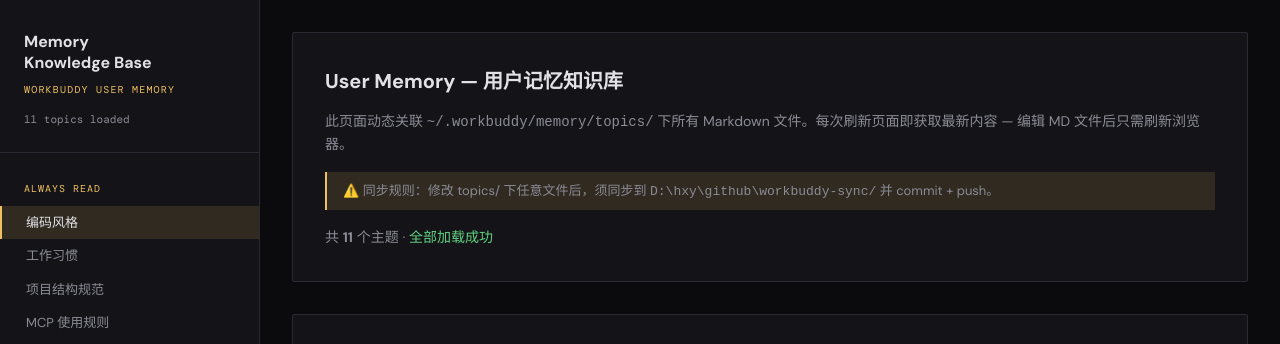
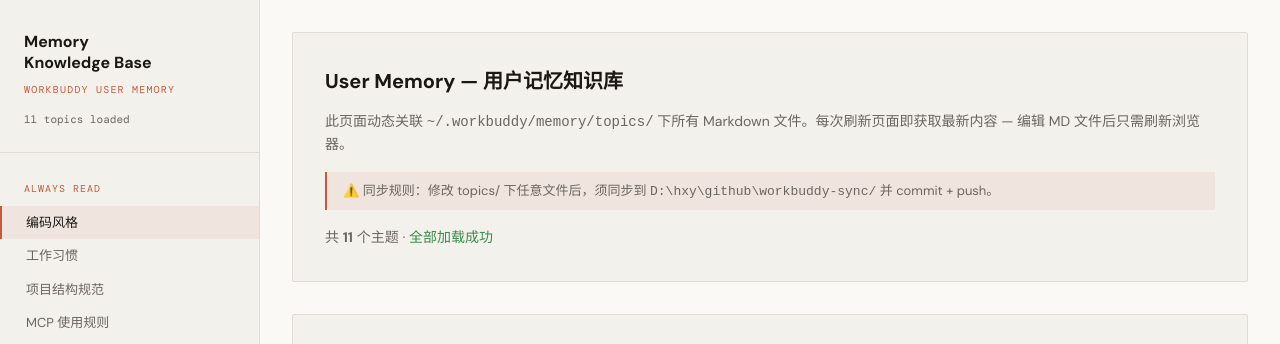
Before and after one commit to Heyana/workbuddy-sync, a plain HTML site: page memory/index.html in a window 1280 px wide. Shown: the top 344 px of the page. Drawn offline with nearby package versions, Linux system fonts and the light colour scheme; files whose address does not match are found by name.

Commit message:
switch memory index.html to light theme

```diff
--- a/memory/index.html
+++ b/memory/index.html
@@ -10,16 +10,16 @@
 <script src="https://cdn.jsdelivr.net/npm/marked/marked.min.js"></script>
 <style>
   :root {
-    --bg: #0b0b0e;
-    --surface: #141418;
-    --surface-raised: #1c1c22;
-    --border: #2a2a34;
-    --text: #e2e2e6;
-    --text-muted: #8b8b96;
-    --accent: #f0c060;
-    --accent-dim: rgba(240,192,96,0.12);
-    --red: #f06060;
-    --green: #60d080;
+    --bg: #faf9f6;
+    --surface: #f3f1ec;
+    --surface-raised: #ece9e3;
+    --border: #e0dcd5;
+    --text: #1a1714;
+    --text-muted: #6b6560;
+    --accent: #c45a3c;
+    --accent-dim: rgba(196, 90, 60, 0.08);
+    --red: #d94040;
+    --green: #3a8a4a;
     --max-w: 960px;
     --gap: clamp(1rem, 3vw, 2rem);
   }
@@ -199,8 +199,8 @@
     font-size:0.625rem;padding:0.125rem 0.5rem;
     border-radius:2px;margin-right:0.375rem;
   }
-  .tag-red{background:rgba(240,96,96,0.15);color:var(--red)}
-  .tag-green{background:rgba(96,208,128,0.15);color:var(--green)}
+  .tag-red{background:rgba(217,64,64,0.1);color:var(--red)}
+  .tag-green{background:rgba(58,138,74,0.1);color:var(--green)}
 
   /* mobile */
   @media(max-width:768px){
```
